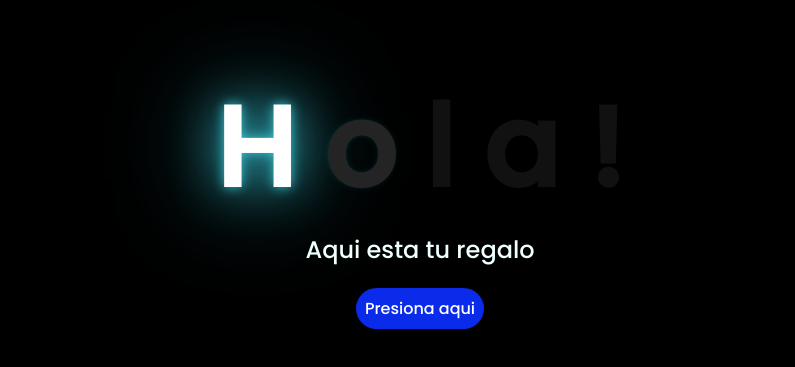
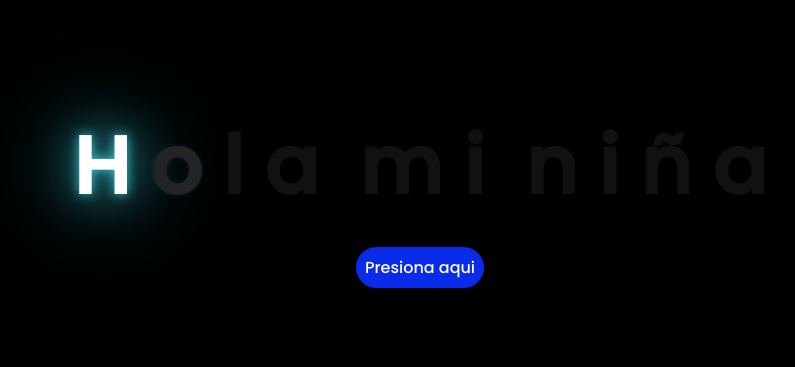
Before and after one commit to DanyAllainFranco/Floress, a plain HTML site: page main.html in a window 1280 px wide. Shown: the part 139-506 px from the top of the page, without its empty margins (228-1023 px from the left). Drawn offline with Linux system fonts and the light colour scheme.

Commit message:
feat(all):customisation

```diff
--- a/css/style.css
+++ b/css/style.css
@@ -37,7 +37,7 @@ body{
 }
 
 .greetings{
-    font-size: 7rem;
+    font-size: 5rem;
     font-weight: 900;
 }
 .greetings > span{
@@ -69,6 +69,25 @@ body{
     animation-delay: 1s;
 }
 
+.greetings > span:nth-child(7){
+    animation-delay: .4s ;
+}
+.greetings > span:nth-child(8){
+    animation-delay: .6s;
+}
+.greetings > span:nth-child(9){
+    animation-delay: .8s;
+}
+.greetings > span:nth-child(10){
+    animation-delay: 1s;
+}
+
+.greetings > span:nth-child(11){
+    animation-delay: .8s;
+}
+.greetings > span:nth-child(12){
+    animation-delay: 1s;
+}
 .description{
     font-size: 1.5rem;
     margin-bottom: 20px;
--- a/main.html
+++ b/main.html
@@ -16,10 +16,17 @@
         <span>o</span>
         <span>l</span>
         <span>a</span>
-        <span>!</span>
+        <span style="margin-left: 10px; margin-right: 10px"></span>
+        <span>m</span>
+        <span>i</span>
+        <span style="margin-left: 10px; margin-right: 10px"></span>
+
+        <span>n</span>
+        <span>i</span>
+        <span>ñ</span>
+        <span>a</span>
     </div>
     <div class="description">
-        <span>Aqui esta tu regalo</span>
     </div>
     <div class="button">
         <button class="botones">
```
Also changed, not shown: flower.html (+1 -1 lines), index.html (+7 -2 lines).
